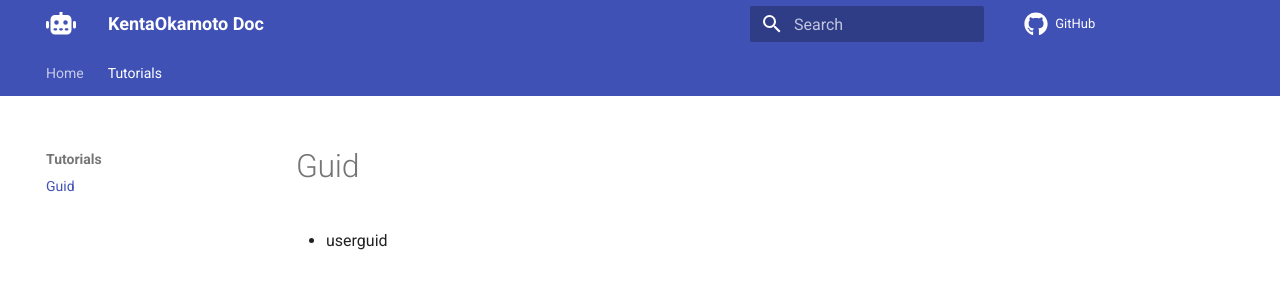
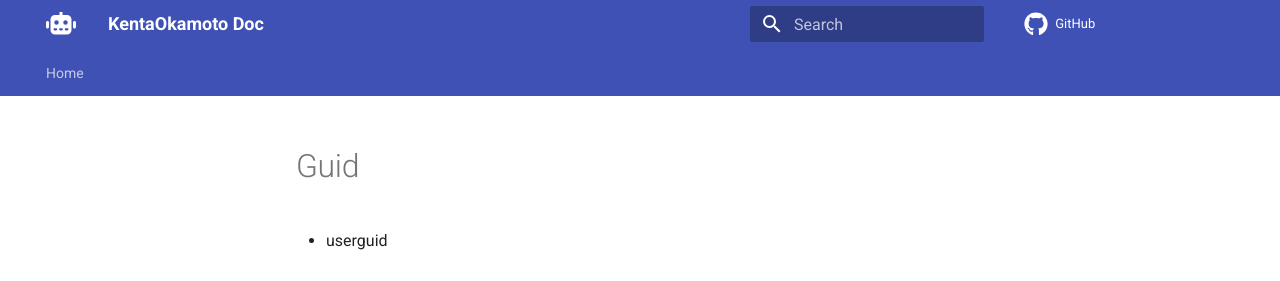
Before and after one commit to kentaokamoto/DocTest, an MkDocs documentation site: the page built from docs/docs/guid.md, in a window 1280 px wide. Shown: the top 281 px of the page. Built offline with MkDocs 1.6.1 and Material for MkDocs 9.7.7, drawn with Linux system fonts in a browser that asks for light colours; comment, search, counter and statistics services are not loaded.

Commit message:
Update mkdocs.yml

```diff
--- a/docs/mkdocs.yml
+++ b/docs/mkdocs.yml
@@ -37,6 +37,4 @@ markdown_extensions:
       permalink: ⚓︎
       toc_depth: 3
 nav:
-  - Home: index.md
-  - Tutorials:
-    - guid.md
+  - 'index.md'
```
